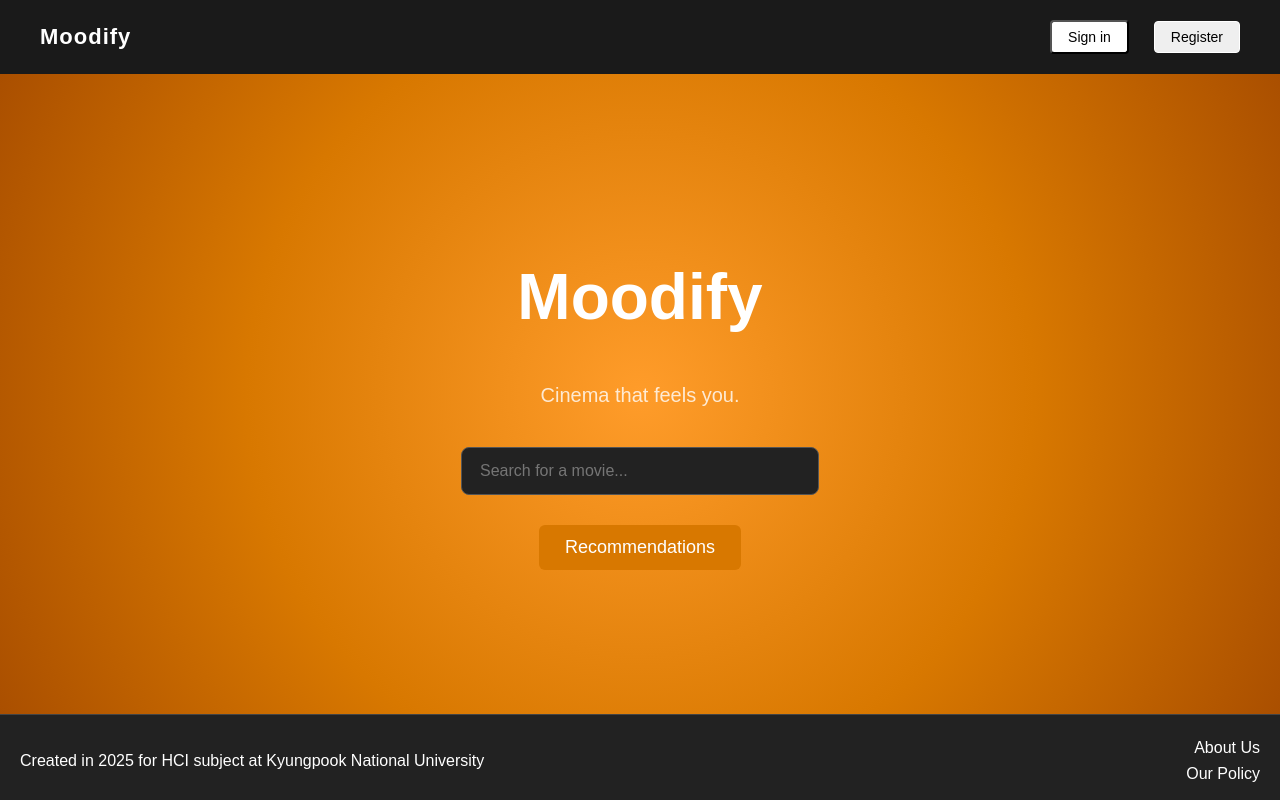
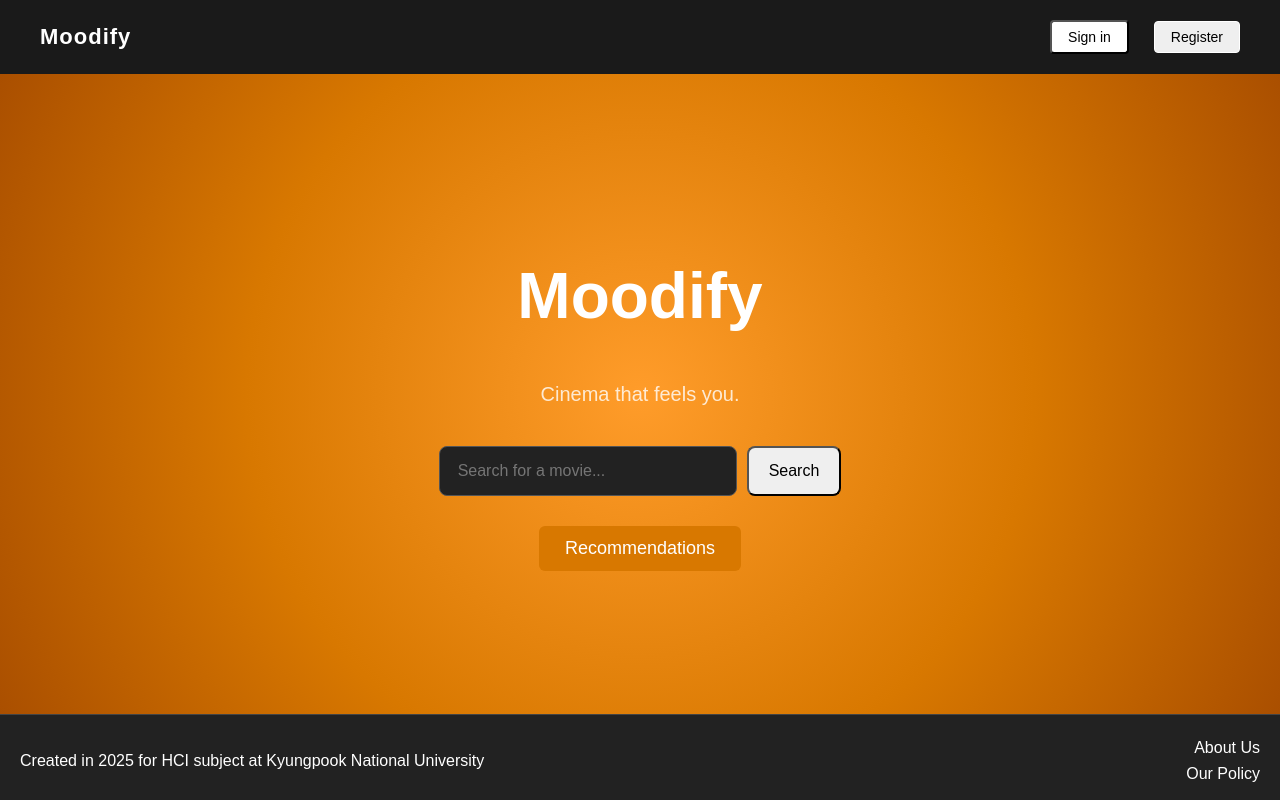
Before and after one commit to kani907/HCI-PROJECT, a Next.js app in the folder moodify/: page /landing in a window 1280 px wide. Built offline with nearby package versions, Linux system fonts and the light colour scheme.

Commit message:
added search button for clarity

```diff
--- a/moodify/app/landing/page.tsx
+++ b/moodify/app/landing/page.tsx
@@ -6,10 +6,14 @@
   const [query, setQuery] = useState("");
   const router = useRouter();
 
-  const handleSearch = (e) => {
-    if (e.key === "Enter" && query.trim() !== "") {
+  const handleSearch = () => {
+    if (query.trim() !== "") {
       router.push(`/search?q=${encodeURIComponent(query)}`);
     }
+  };
+
+  const handleKeyDown = (e) => {
+    if (e.key === "Enter") handleSearch();
   };
 
   const handleRecommendations = () => {
@@ -36,10 +40,12 @@
         Cinema that feels you.
       </p>
 
+      {/* SEARCH BAR + BUTTON */}
+      <div style={{ display: "flex", gap: "10px" }}>
         <input
           style={{
             padding: "14px 18px",
-          width: "320px",
+            width: "260px",
             borderRadius: "8px",
             border: "1px solid #555",
             backgroundColor: "#222",
@@ -50,8 +56,21 @@
           placeholder="Search for a movie..."
           value={query}
           onChange={(e) => setQuery(e.target.value)}
-        onKeyDown={handleSearch}
+          onKeyDown={handleKeyDown}
         />
+
+        <button
+          onClick={handleSearch}
+          style={{
+            padding: "14px 20px",
+            fontSize: "16px",
+            borderRadius: "8px",
+            cursor: "pointer",
+          }}
+        >
+          Search
+        </button>
+      </div>
 
       <button
         className="btn"
```
Lines whose indentation alone changed are shown as unchanged.
